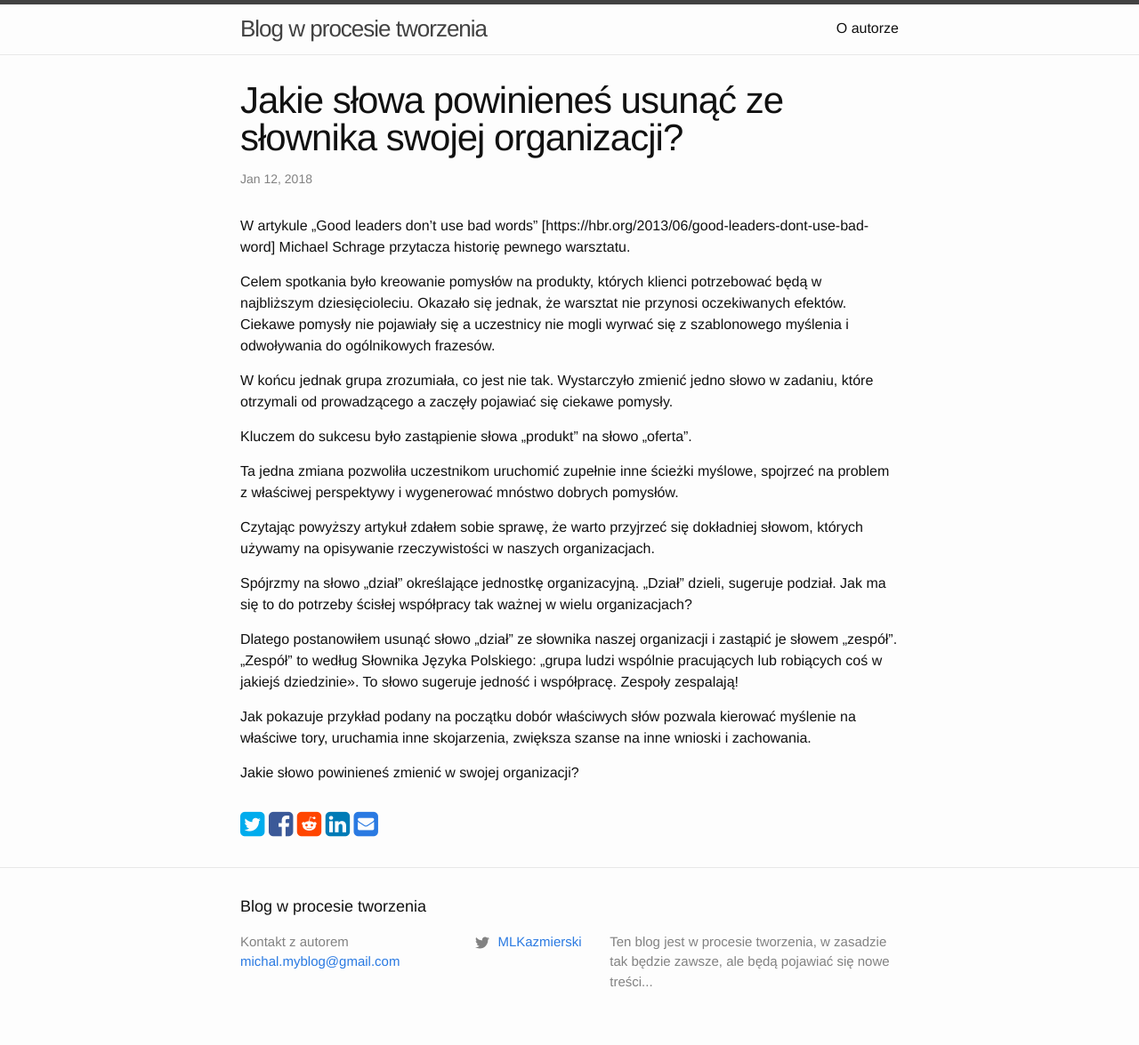
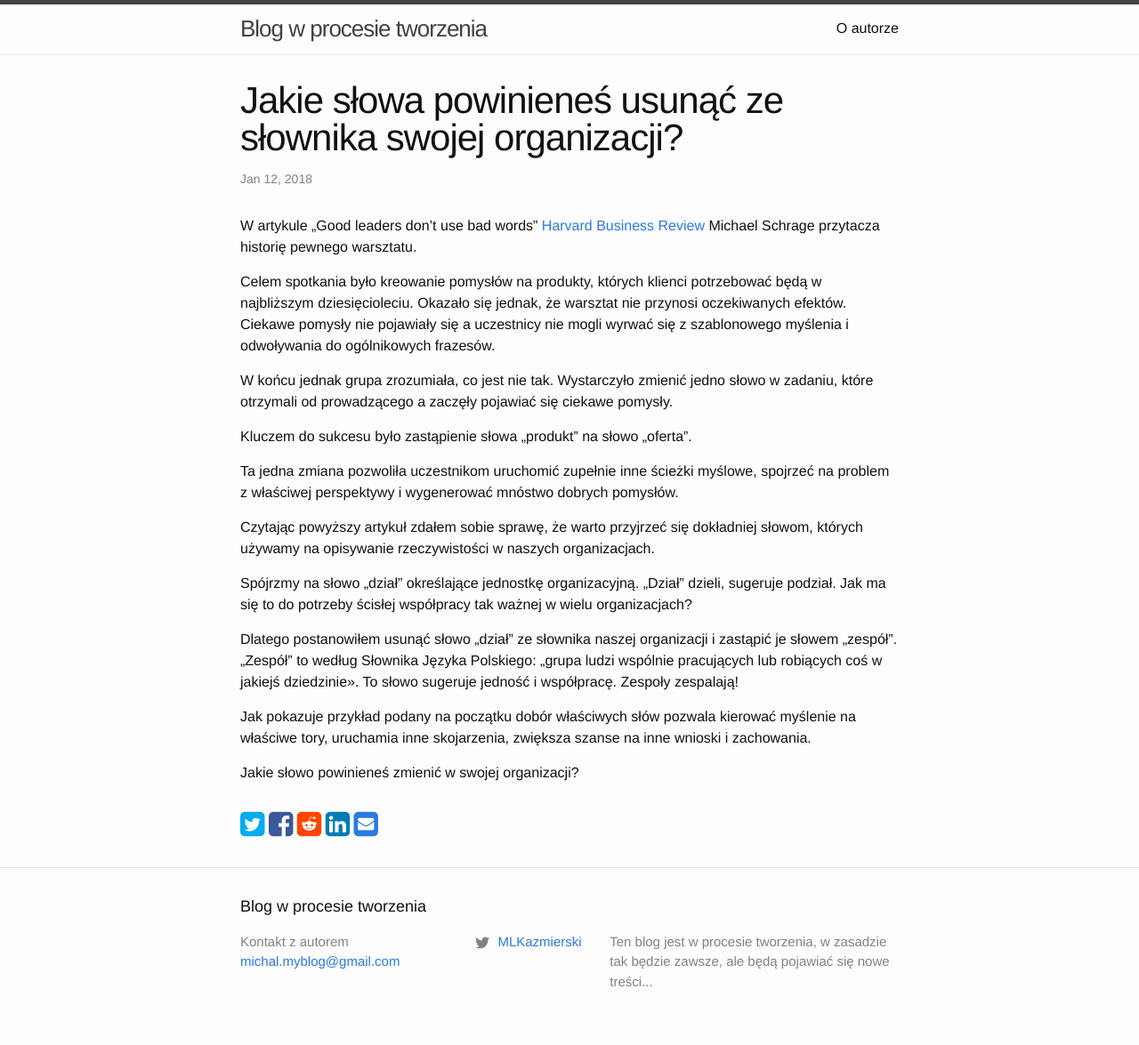
Before and after one commit to kazmiermik/kazmiermik.github.io, a Jekyll site: the page built from _posts/2018-01-12-Jakie-słowa-powinieneś-usunąć-ze-słownika-swojej-organizacji.md, in a window 1280 px wide. Shown: the whole page at 89% size. Built offline with Jekyll 4.4.1, drawn with Linux system fonts in a browser that asks for light colours; comment, search, counter and statistics services are not loaded.

Commit message:
Update 2018-01-12-Jakie-słowa-powinieneś-usunąć-ze-słownika-swojej-organizacji.md

```diff
--- a/_posts/2018-01-12-Jakie-słowa-powinieneś-usunąć-ze-słownika-swojej-organizacji.md
+++ b/_posts/2018-01-12-Jakie-słowa-powinieneś-usunąć-ze-słownika-swojej-organizacji.md
@@ -8,7 +8,7 @@
 
 
 
-W artykule „Good leaders don’t use bad words” [https://hbr.org/2013/06/good-leaders-dont-use-bad-word] Michael Schrage przytacza historię pewnego warsztatu.
+W artykule „Good leaders don’t use bad words” [Harvard Business Review](https://hbr.org/2013/06/good-leaders-dont-use-bad-word) Michael Schrage przytacza historię pewnego warsztatu.
 
 Celem spotkania było kreowanie pomysłów na produkty, których klienci potrzebować będą w najbliższym dziesięcioleciu. Okazało się jednak, że warsztat nie przynosi oczekiwanych efektów. Ciekawe pomysły nie pojawiały się a uczestnicy nie mogli wyrwać się z szablonowego myślenia i odwoływania do ogólnikowych frazesów.
 
```
